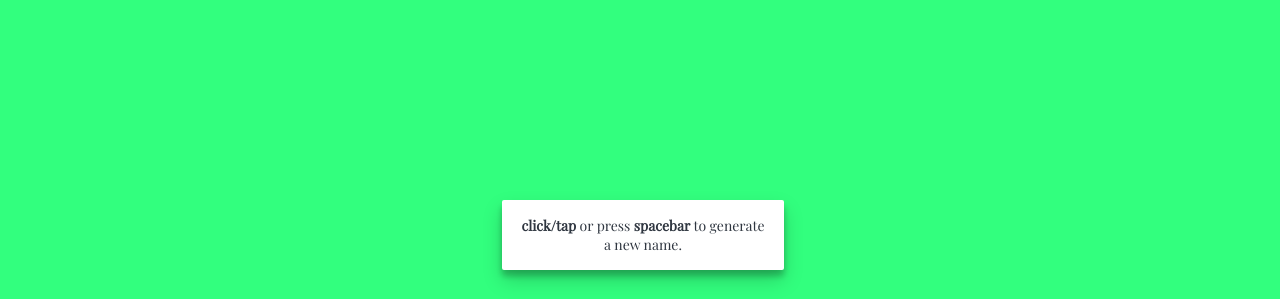
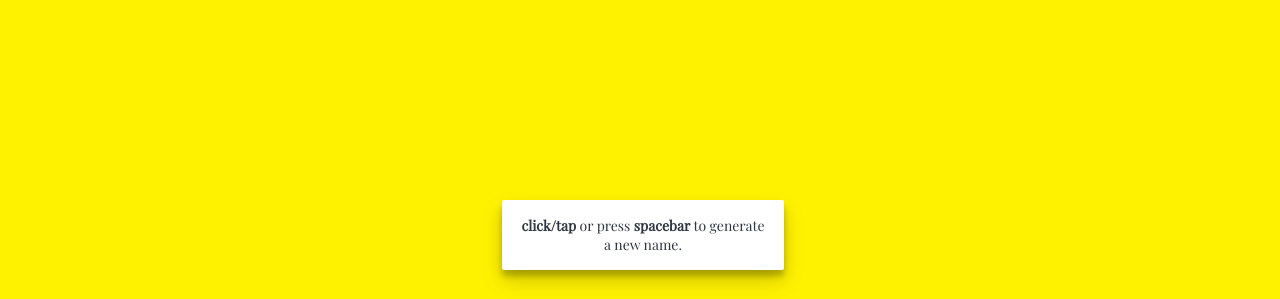
Before and after one commit to Pjaerr/Pub-Name-Generator, a website: page index.html in a window 1280 px wide. Shown: the part 501-800 px from the top of the page. Drawn offline with nearby package versions, Linux system fonts and the light colour scheme; no server answers.

Commit message:
Changed default colour

```diff
--- a/styles/main.scss
+++ b/styles/main.scss
@@ -4,7 +4,7 @@
 
 //Variables
 $textColour: #2F3640;
-$defaultBackgroundColour: #32ff7e;
+$defaultBackgroundColour: #fff200;
 $fontFamily: 'Playfair Display', serif;
 $fontSize: 5vw;
 
```
Also changed, not shown: styles/main.css, styles/main.min.css.
